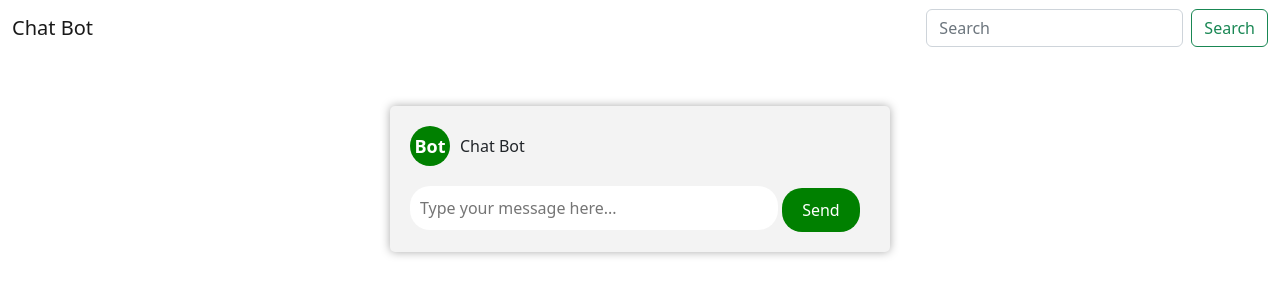
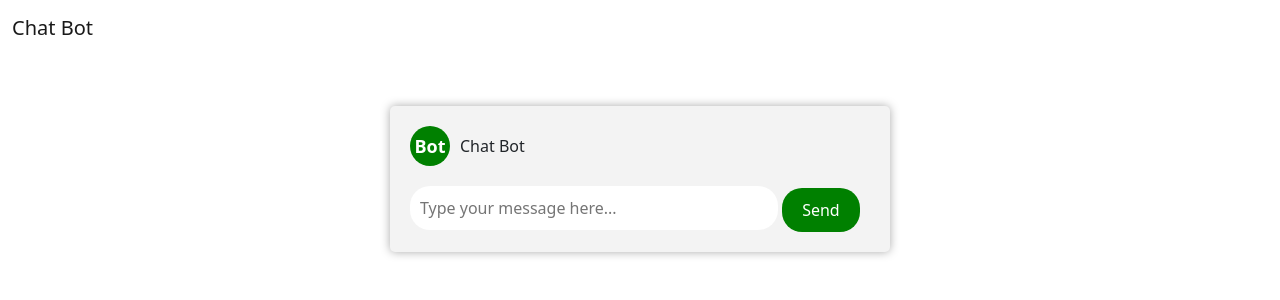
Before and after one commit to alessiomodonesi/ChatBot, a PHP site: page /chatbot/ in a window 1280 px wide. Shown: the top 300 px of the page. Run offline with PHP 8.4, Linux system fonts and the light colour scheme.

Commit message:
non serve la navbar

```diff
--- a/app/view/template/header.php
+++ b/app/view/template/header.php
@@ -1,15 +1,9 @@
 <nav class="navbar navbar-expand-lg bg-body-tertiary">
     <div class="container-fluid">
         <a class="navbar-brand" href="http://localhost/chatbot/public">Chat Bot</a>
-        <button class="navbar-toggler" type="button" data-bs-toggle="collapse" data-bs-target="#navbarSupportedContent" aria-controls="navbarSupportedContent" aria-expanded="false" aria-label="Toggle navigation">
+        <button class="navbar-toggler" type="button" data-bs-toggle="collapse" data-bs-target="#navbarSupportedContent"
+            aria-controls="navbarSupportedContent" aria-expanded="false" aria-label="Toggle navigation">
             <span class="navbar-toggler-icon"></span>
         </button>
-        <div class="collapse navbar-collapse" id="navbarSupportedContent">
-            <ul class="navbar-nav me-auto mb-2 mb-lg-0"></ul>
-            <form class="d-flex" role="search">
-                <input class="form-control me-2" type="search" placeholder="Search" aria-label="Search">
-                <button class="btn btn-outline-success" type="submit">Search</button>
-            </form>
-        </div>
     </div>
 </nav>
```
Also changed, not shown: public/index.php (+5 -2 lines).
